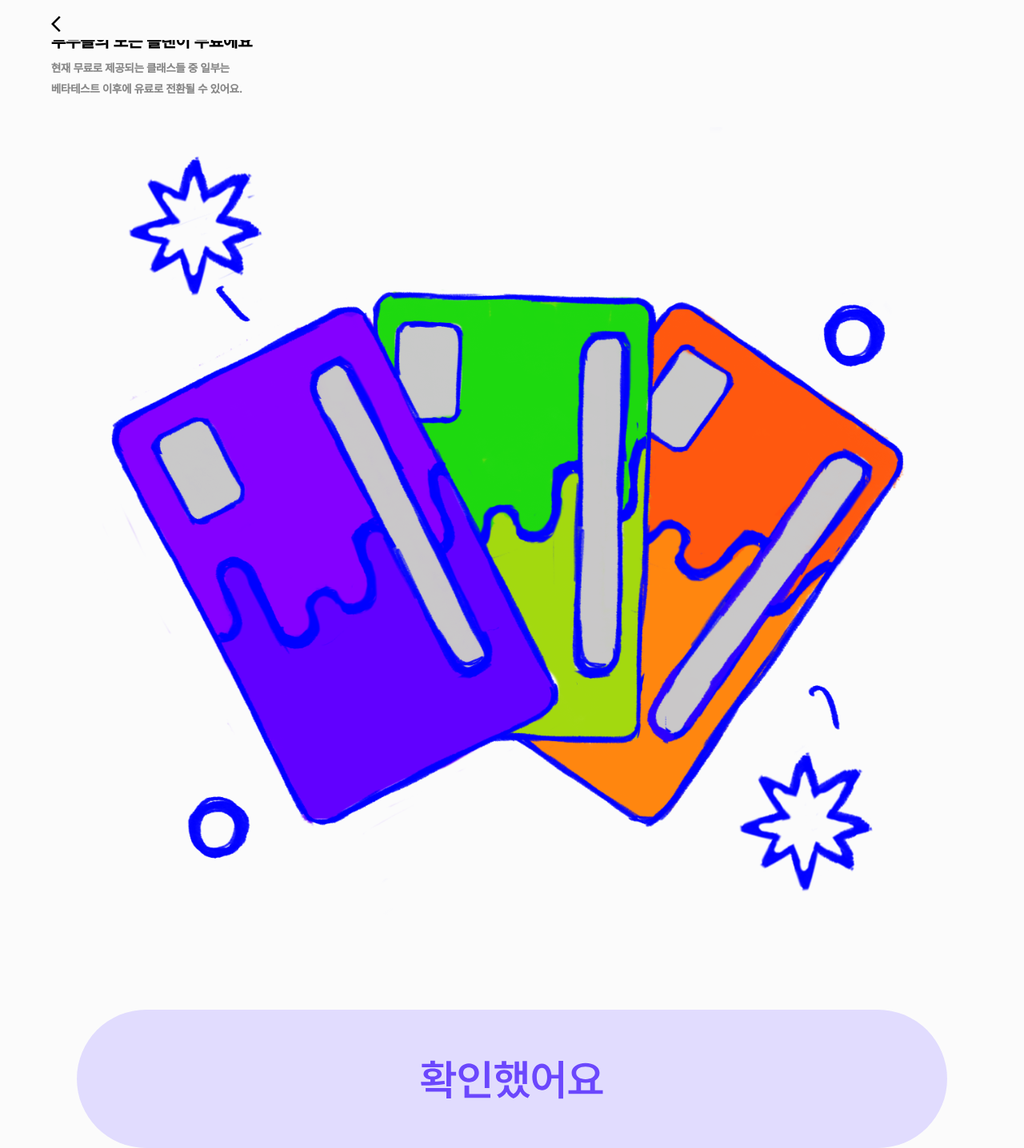
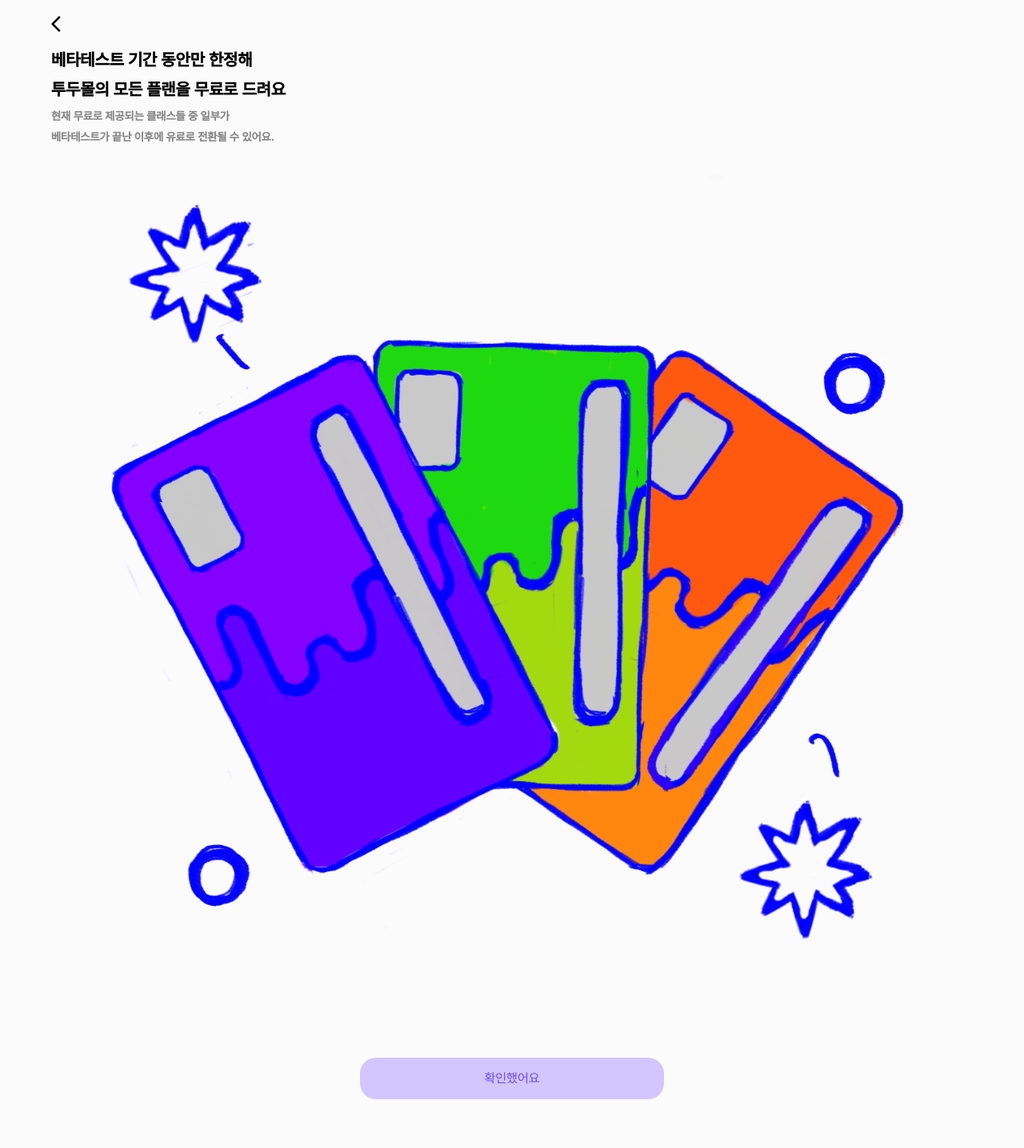
Before and after one commit to TodoMall/TodoMall_Client_Mobile, a React (Create React App) app: page /purchase/1 in a window 1280 px wide. Shown: the whole page at 80% size. After the commit the page ends 1375 px from the top, so only its background shows below. Built offline with nearby package versions, Linux system fonts and the light colour scheme.

Commit message:
style: todomall style fix

```diff
--- a/src/components/plan/PlanDetail/PlanCurriculum.js
+++ b/src/components/plan/PlanDetail/PlanCurriculum.js
@@ -78,6 +78,7 @@ const Assignment = styled.div`
   display: flex;
   justify-content: left;
   align-items: center;
+  background: #f1efff;
 `;
 
 const AssignmentImage = styled.img`
--- a/src/components/plan/PlanDetail/PlanDetail.js
+++ b/src/components/plan/PlanDetail/PlanDetail.js
@@ -41,11 +41,12 @@ const PlanDetail = () => {
       </Body>
       <Footer>
         <BuyButton
-          src={`/images/todo_buy.svg`}
           onClick={() => {
             navigate("/purchase/1/");
           }}
-        />
+        >
+          무료로 도전하기
+        </BuyButton>
       </Footer>
     </>
   );
@@ -56,15 +57,37 @@ const Body = styled.div`
   align-items: center;
   justify-content: center;
   flex-direction: column;
+  padding-top: 60px;
+  padding-bottom: 90px;
 `;
 
 const Footer = styled.div`
   display: flex;
+  position: fixed;
+  bottom: 0;
+  background: #fbfbfb;
+  width: 100%;
+  height: 110px;
+  align-items: center;
   justify-content: center;
 `;
 
-const BuyButton = styled.img`
-  margin-bottom: 25px;
+const BuyButton = styled.div`
+  background: #6b47fd;
+  border-radius: 20px;
+  max-width: 380px;
+  width: 120vw;
+  height: 52px;
+  display: flex;
+  align-items: center;
+  justify-content: center;
+  font-family: "PretendardMedium";
+  font-style: normal;
+  font-weight: 500;
+  font-size: 16px;
+  line-height: 16px;
+  text-align: center;
+  color: #f1efff;
 `;
 
 export default PlanDetail;
--- a/src/components/plan/PlanPurchase.js
+++ b/src/components/plan/PlanPurchase.js
@@ -10,17 +10,17 @@ const PlanPurchase = () => {
   const token = localStorage.getItem("token");
 
   const handlePurchase = async () => {
-    const response = await axios.post(
-      requests.planPurchase,
-      {},
-      {
-        headers: {
-          "Content-Type": "application/json",
-          Authorization: `Bearer ${token}`,
-        },
-      }
-    );
-    console.log(response);
+    // const response = await axios.post(
+    //   requests.planPurchase,
+    //   {},
+    //   {
+    //     headers: {
+    //       "Content-Type": "application/json",
+    //       Authorization: `Bearer ${token}`,
+    //     },
+    //   }
+    // );
+    // console.log(response);
     navigate("/todobox");
   };
 
@@ -31,13 +31,13 @@ const PlanPurchase = () => {
         <Header title="" />
         <Body>
           <Text>
-            <BodyText>베타테스트 기간 동안</BodyText>
-            <BodyText>투두몰의 모든 플랜이 무료에요</BodyText>
+            <BodyText>베타테스트 기간 동안만 한정해</BodyText>
+            <BodyText>투두몰의 모든 플랜을 무료로 드려요</BodyText>
             <BodyDescription>
-              현재 무료로 제공되는 클래스들 중 일부는
+              현재 무료로 제공되는 클래스들 중 일부가
             </BodyDescription>
             <BodyDescription>
-              베타테스트 이후에 유료로 전환될 수 있어요.
+              베타테스트가 끝난 이후에 유료로 전환될 수 있어요.
             </BodyDescription>
           </Text>
           <BodyImage src="/images/purchase_first.svg" />
@@ -46,8 +46,9 @@ const PlanPurchase = () => {
               onClick={() => {
                 setPage(1);
               }}
-              src="/images/check_button_on.svg"
-            />
+            >
+              확인했어요
+            </Button>
           </Footer>
         </Body>
       </>
@@ -69,12 +70,13 @@ const PlanPurchase = () => {
           </Text>
           <BodyImage src="/images/purchase_finish.svg" />
           <Footer>
-            <Button
+            <ButtonSecond
               onClick={() => {
                 handlePurchase();
               }}
-              src="/images/purchase_button.svg"
-            />
+            >
+              내 투두함으로 이동
+            </ButtonSecond>
           </Footer>
         </Body>
       </>
@@ -85,6 +87,7 @@ const PlanPurchase = () => {
 const Body = styled.div`
   display: flex;
   flex-direction: column;
+  padding-top: 60px;
 `;
 
 const Text = styled.div`
@@ -128,8 +131,39 @@ const Footer = styled.div`
   flex-direction: column;
 `;
 
-const Button = styled.img`
-  width: 85%;
+const Button = styled.div`
+  max-width: 380px;
+  width: 90vw;
+  height: 52px;
+  background: #d2c6ff;
+  border-radius: 20px;
+  display: flex;
+  align-items: center;
+  justify-content: center;
+  color: #6b47fd;
+  font-family: "PretendardRegular";
+  font-style: normal;
+  font-weight: 500;
+  font-size: 16px;
+  line-height: 16px;
+`;
+
+const ButtonSecond = styled.div`
+  max-width: 380px;
+  width: 90vw;
+  height: 52px;
+  background: #d2c6ff;
+  border-radius: 20px;
+  display: flex;
+  align-items: center;
+  justify-content: center;
+  background: #6b47fd;
+  font-family: "PretendardRegular";
+  font-style: normal;
+  font-weight: 500;
+  font-size: 16px;
+  line-height: 16px;
+  color: white;
 `;
 
 export default PlanPurchase;
```
